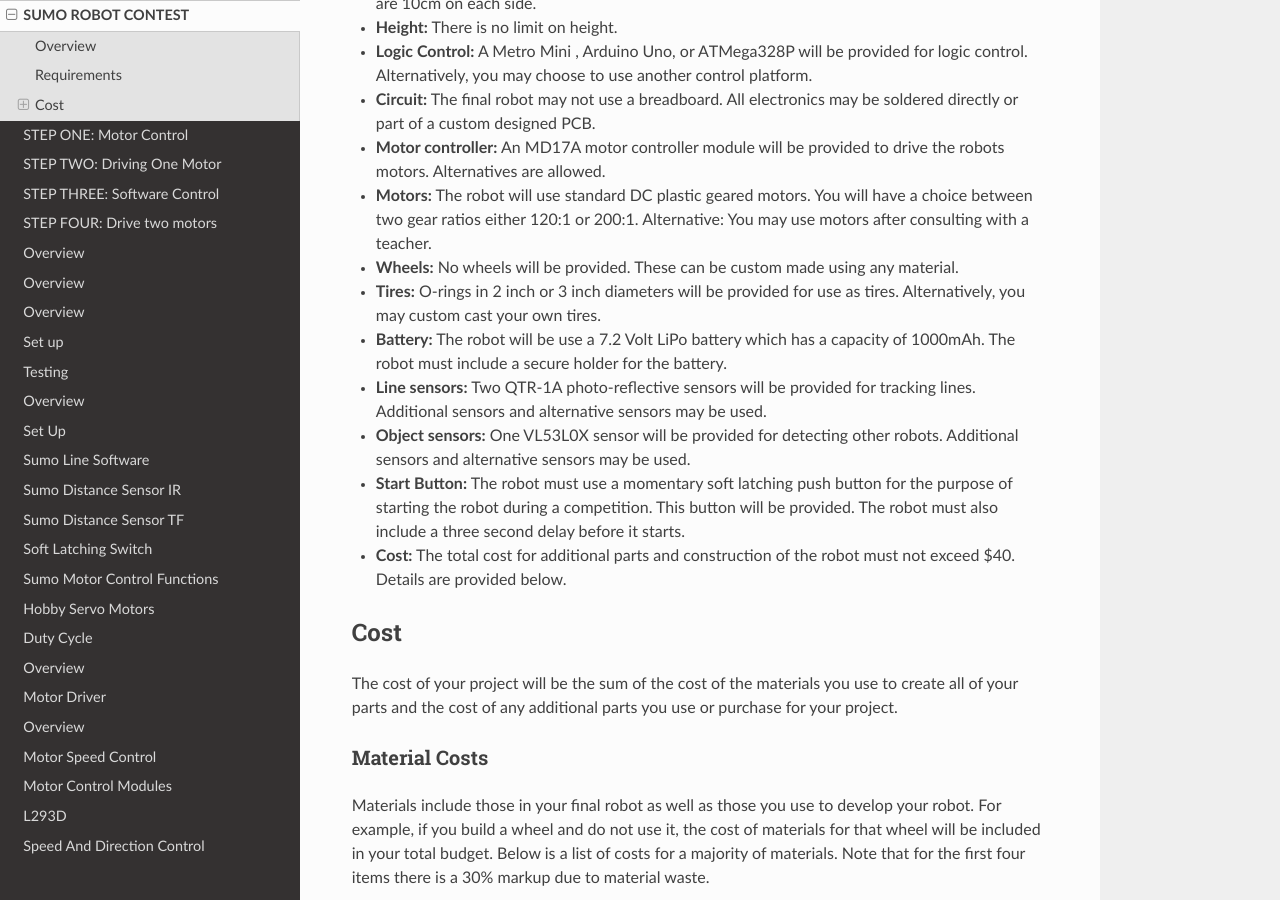
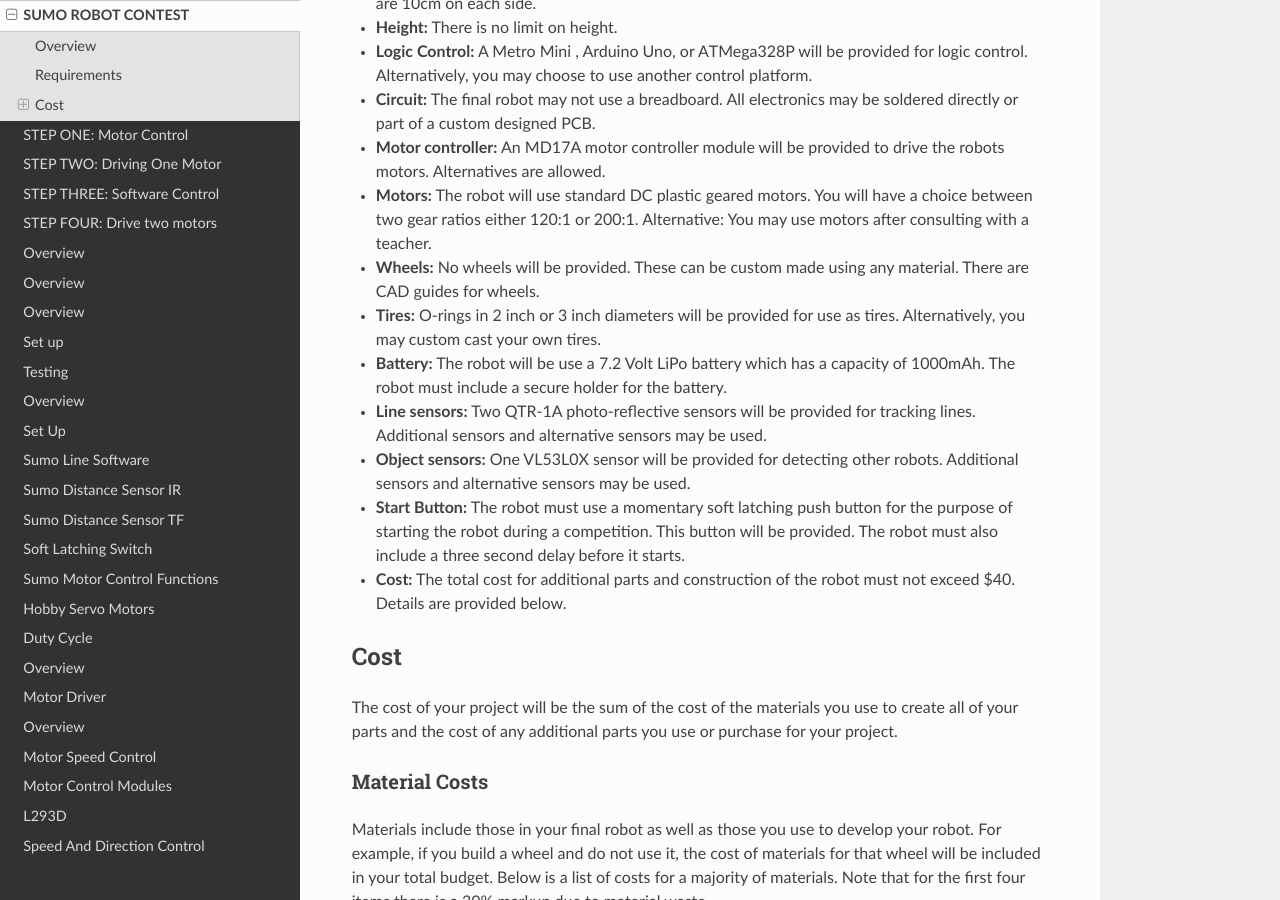
Before and after one commit to maxtkc/mvths-wiki, a Sphinx documentation site: the page built from docs/070xa-sumo-robot.rst, in a window 1280 px wide and 900 px high, scrolled down 544 px. Built offline with Sphinx 7.4.7 and the Read the Docs theme 2.0.0, drawn with Linux system fonts in a browser that asks for light colours; pages that are not in the unit, such as notebooks, are missing from menus.

Commit message:
Update 070xa-sumo-robot.rst

```diff
--- a/docs/070xa-sumo-robot.rst
+++ b/docs/070xa-sumo-robot.rst
@@ -20,7 +20,7 @@ The following are a list of requirements for the design of your robot.
 - **Circuit:** The final robot may not use a breadboard. All electronics may be soldered directly or part of a custom designed PCB.
 - **Motor controller:** An MD17A motor controller module will be provided to drive the robots motors. Alternatives are allowed.
 - **Motors:** The robot will use standard DC plastic geared motors. You will have a choice between two gear ratios either 120:1 or 200:1. Alternative: You may use motors after consulting with a teacher.
-- **Wheels:** No wheels will be provided. These can be custom made using any material.
+- **Wheels:** No wheels will be provided. These can be custom made using any material. There are CAD guides for wheels.
 - **Tires:** O-rings in 2 inch or 3 inch diameters will be provided for use as tires. Alternatively, you may custom cast your own tires.
 - **Battery:** The robot will be use a 7.2 Volt LiPo battery which has a capacity of 1000mAh. The robot must include a secure holder for the battery.
 - **Line sensors:** Two QTR-1A photo-reflective sensors will be provided for tracking lines. Additional sensors and alternative sensors may be used.
```
